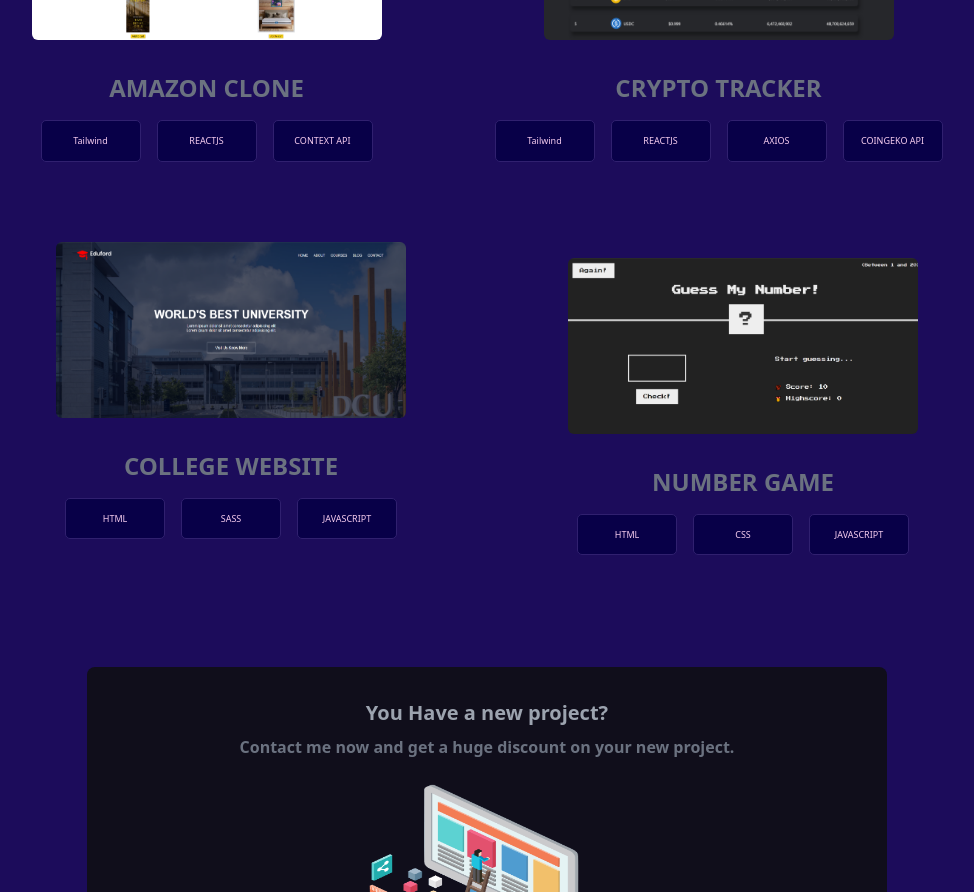
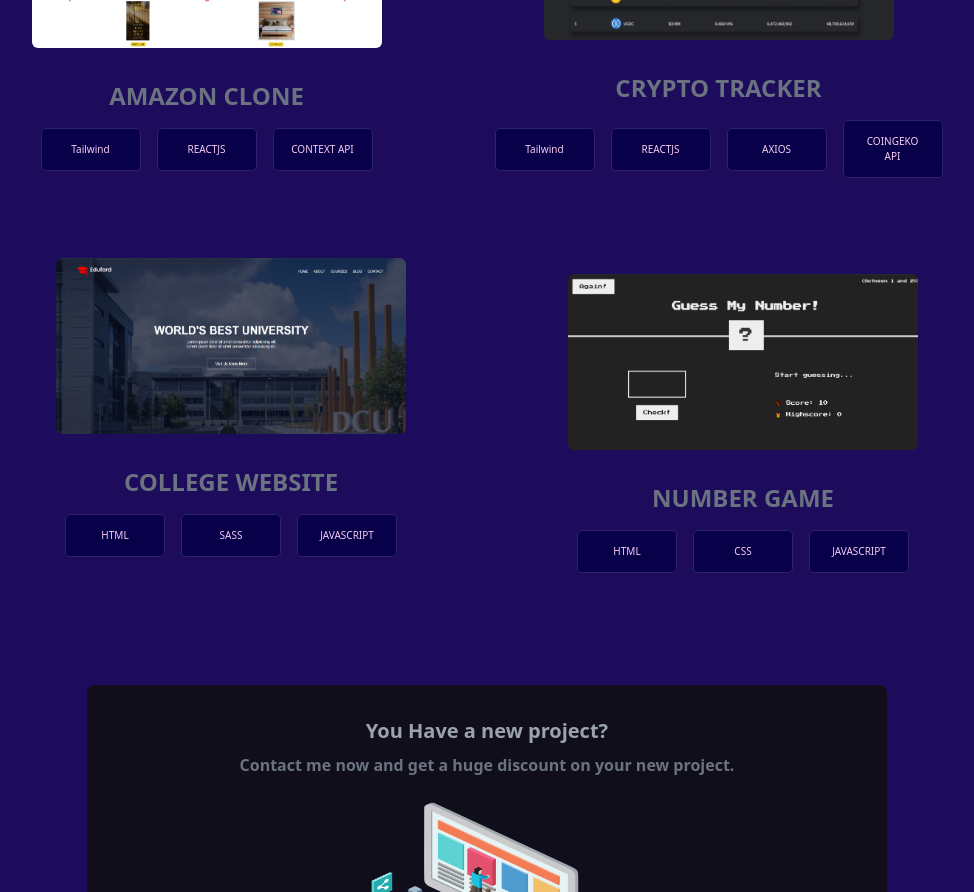
Before and after one commit to SUM-X-0604/my_portfolio, a React (Create React App) app: page / in a window 1280 px wide. Shown: the part 2740-3632 px from the top of the page, without its empty margins (153-1127 px from the left). Built offline with nearby package versions, Linux system fonts and the light colour scheme.

Commit message:
font size changed

```diff
--- a/src/components/About.js
+++ b/src/components/About.js
@@ -11,7 +11,6 @@ const About = () => {
                 <div className='flex justify-center'>
                     <h1 className='py-4 text-2xl font-bold text-gray-400 '>ABOUT ME</h1>
                 </div>
-
 
                 {/* container */}
                 <div className='flex flex-col justify-center items-center'>
--- a/src/components/Contact.js
+++ b/src/components/Contact.js
@@ -6,7 +6,7 @@ import { GoLocation } from 'react-icons/go'
 
 const Contact = () => {
     return (
-        <div className='py-8 '>
+        <div className='pt-16 pb-8 '>
             {/* contact heading */}
             <div className='flex flex-col justify-center items-center'>
                 <h1 className='text-2xl font-bold text-gray-200'>Contact Me</h1>
--- a/src/components/Projects.js
+++ b/src/components/Projects.js
@@ -55,7 +55,7 @@ const Projects = () => {
                             {/* techs */}
                             <div className='tech py-4'>
                                 <p>Tailwind</p>
-                                <p className='px-8'>REACTJS</p>
+                                <p>REACTJS</p>
                                 <p>AXIOS</p>
                                 <p>COINGEKO API</p>
                             </div>
--- a/src/index.css
+++ b/src/index.css
@@ -45,13 +45,14 @@
 .tech > p {
     background: #080047F5;
     border: 1px solid #30206F;
-    font-size: 9px;
+    font-size: 10px;
     color: #f6ccef;
     padding: 13px 15px;
     width: 100px;
     text-align: center;
     border-radius: 5px;
 }
+
 
 .header-button {
     outline: 0;
```
